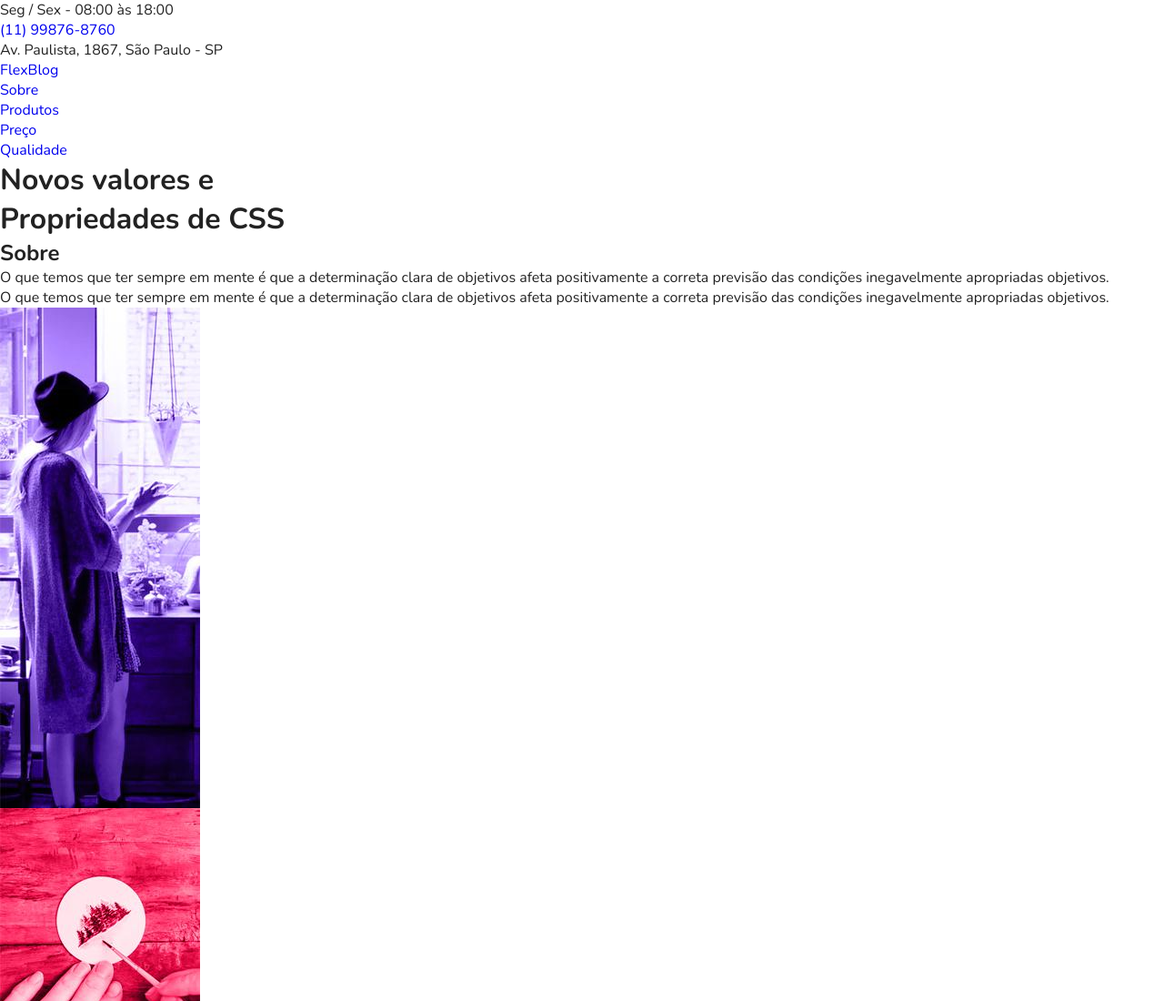
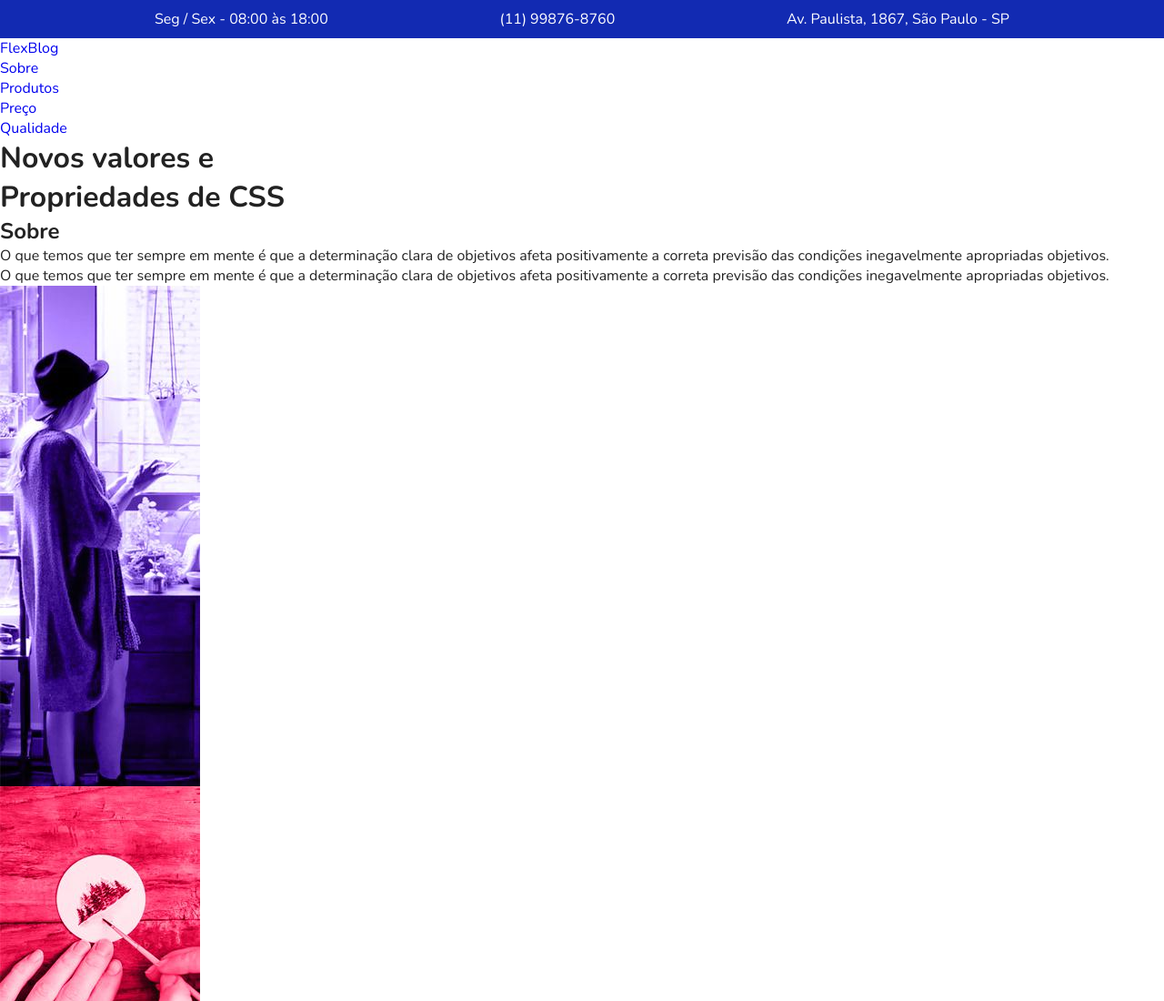
Before and after one commit to joaovitordev/fkex-blog, a plain HTML site: page index.html in a window 1280 px wide. Shown: the top 1100 px of the page at 91% size. Drawn offline with nearby package versions, Linux system fonts and the light colour scheme.

Commit message:
criando header

```diff
--- a/css/style.css
+++ b/css/style.css
@@ -24,3 +24,27 @@ img {
 * {
     box-sizing: border-box;
 }
+
+/* superinfo */
+
+.superinfo-bg {
+    background: #122ab2;
+    color: #ffffff;
+}
+
+.superinfo {
+    max-width: 960px;
+    margin: 0 auto;
+    display: flex;
+    justify-content: space-between;
+    flex-wrap: wrap;
+    padding-top: 10px;
+}
+
+.superinfo p, .superinfo a {
+    margin: 0 10px 10px 10px;
+}
+
+.superinfo a {
+    color: #ffffff;
+}
```
